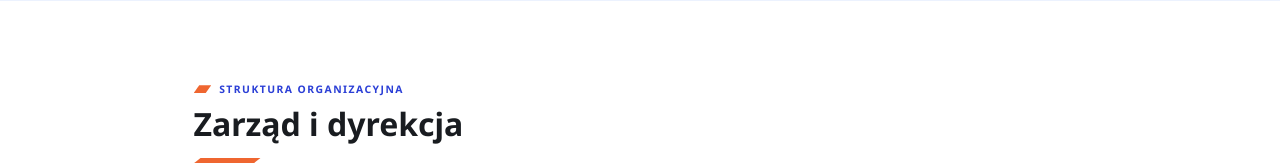
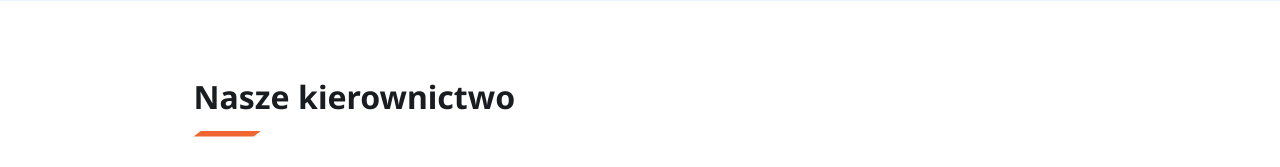
Before and after one commit to MBT-modern-building-team/MBT, a Django app: page /potencjal-i-referencje/ in a window 1280 px wide. Shown: the part 3103-3270 px from the top of the page. Run offline with Django 5.2, Linux system fonts and the light colour scheme; some libraries are stand-ins or nearby versions; some web fonts are replaced.

Commit message:
Struktura: nagłówek Nasze kierownictwo (strona i PDF)

```diff
--- a/MBTWebsite/MBTApp/templates/pages/potencjal.html
+++ b/MBTWebsite/MBTApp/templates/pages/potencjal.html
@@ -2,7 +2,7 @@
 {% load i18n %}
 
 {% block content %}
-<link rel="stylesheet" href="/static/css/potencjal.css?v=20261118w">
+<link rel="stylesheet" href="/static/css/potencjal.css?v=20261118x">
 <script type="application/ld+json">{{ json_ld_org }}</script>
 <script type="application/ld+json">{{ json_ld_breadcrumbs }}</script>
 <div class="pot{% if pdf_mode %} pot-pdfmode{% endif %}">
@@ -156,8 +156,7 @@
 <section class="pot-sec" id="struktura" aria-labelledby="pot-org-h">
     <div class="container">
         <header class="pot-head">
-            <p class="pot-kicker">{% trans 'STRUKTURA ORGANIZACYJNA' %}</p>
-            <h2 id="pot-org-h" class="pot-h2">{% trans 'Zarząd i dyrekcja' %}</h2>
+            <h2 id="pot-org-h" class="pot-h2">{% trans 'Nasze kierownictwo' %}</h2>
             <span class="pot-bar" aria-hidden="true"></span>
         </header>
 
--- a/MBTWebsite/MBTApp/templates/pages/potencjal_pdf.html
+++ b/MBTWebsite/MBTApp/templates/pages/potencjal_pdf.html
@@ -263,7 +263,7 @@ thead th:first-child{border-radius:10px 0 0 10px}thead th:last-child{border-radi
 
 {# ---------- 5. Struktura ---------- #}
 <section class="slide tint orgs"><div class="in">
-  <div class="head" style="margin-bottom:22px"><p class="kick">{% trans 'STRUKTURA ORGANIZACYJNA' %}</p><h2 class="title">{% trans 'Zarząd i dyrekcja' %}</h2><span class="bar"></span></div>
+  <div class="head" style="margin-bottom:22px"><h2 class="title">{% trans 'Nasze kierownictwo' %}</h2><span class="bar"></span></div>
   <ul class="org-top">{% for m in p.board %}<li class="person big"><div class="ph">{% if m.photo %}<img src="{{ m.photo }}" style="object-position:{{ m.photo_pos }}" alt="{{ m.name }}">{% else %}<div>{{ m.initials }}</div>{% endif %}</div><div class="nm"><strong>{{ m.name }}</strong><span>{{ m.role }}</span></div></li>{% endfor %}</ul>
   <ul class="org-dir">{% for m in p.directors %}<li class="person"><div class="ph">{% if m.photo %}<img src="{{ m.photo }}" style="object-position:{{ m.photo_pos }}" alt="{{ m.name }}">{% else %}<div>{{ m.initials }}</div>{% endif %}</div><div class="nm"><strong>{{ m.name }}</strong><span>{{ m.role }}</span></div></li>{% endfor %}</ul>
   {% for m in p.directors %}{% if m.reports %}
```
Also changed, not shown: MBTWebsite/MBTApp/locale/cs/LC_MESSAGES/django.po, MBTWebsite/MBTApp/locale/de/LC_MESSAGES/django.po, MBTWebsite/MBTApp/locale/en/LC_MESSAGES/django.po, MBTWebsite/MBTApp/locale/hu/LC_MESSAGES/django.po, MBTWebsite/MBTApp/locale/sk/LC_MESSAGES/django.po, MBTWebsite/MBTApp/locale/uk/LC_MESSAGES/django.po, 6 other files.
